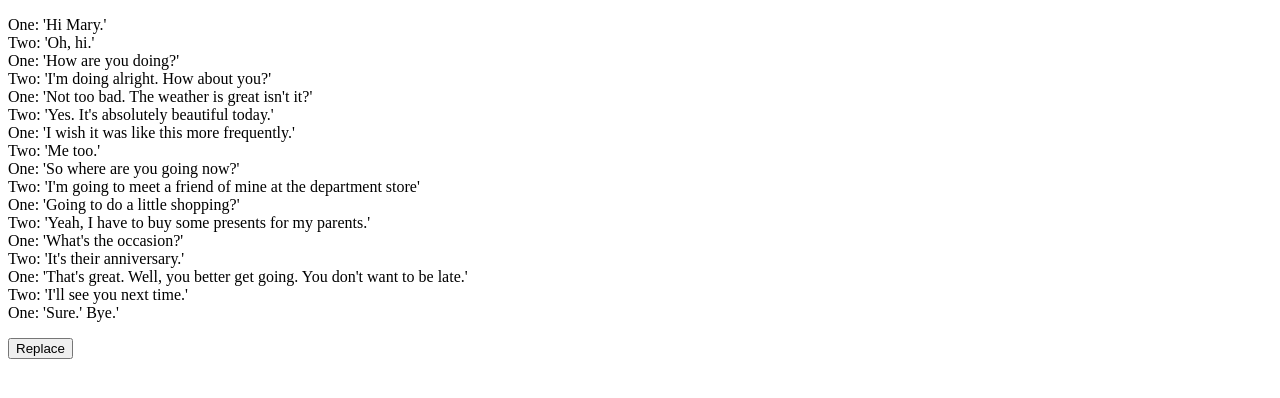
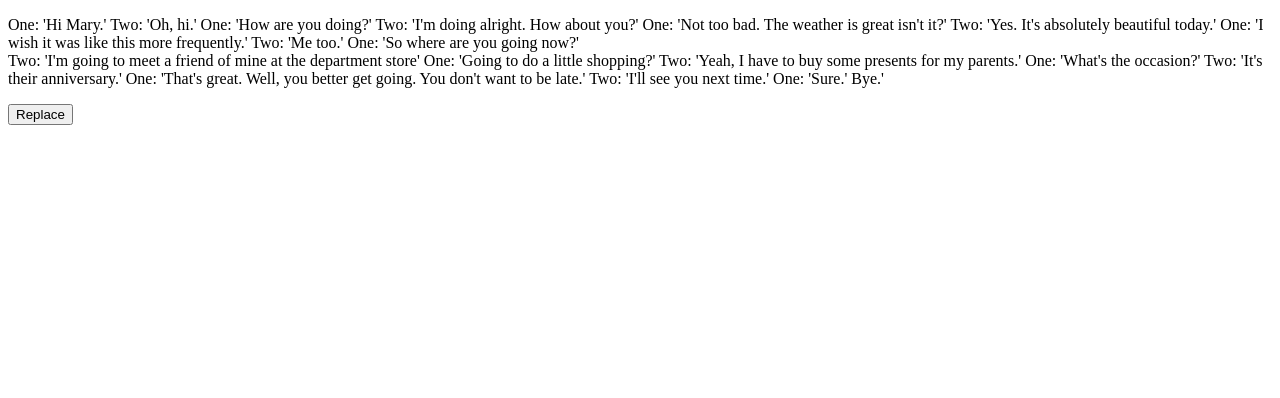
Before and after one commit to Elena2803/adv, a plain HTML site: page text.html in a window 1280 px wide. Drawn offline with Linux system fonts and the light colour scheme.

Commit message:
Update text.html

```diff
--- a/text.html
+++ b/text.html
@@ -9,22 +9,22 @@
 </head>
 
 <body>
-    <p class="text">One: 'Hi Mary.'<br>
-        Two: 'Oh, hi.'<br>
-        One: 'How are you doing?'<br>
-        Two: 'I'm doing alright. How about you?'<br>
-        One: 'Not too bad. The weather is great isn't it?'<br>
-        Two: 'Yes. It's absolutely beautiful today.'<br>
-        One: 'I wish it was like this more frequently.'<br>
-        Two: 'Me too.'<br>
+    <p class="text">One: 'Hi Mary.'
+        Two: 'Oh, hi.'
+        One: 'How are you doing?'
+        Two: 'I'm doing alright. How about you?'
+        One: 'Not too bad. The weather is great isn't it?'
+        Two: 'Yes. It's absolutely beautiful today.'
+        One: 'I wish it was like this more frequently.'
+        Two: 'Me too.'
         One: 'So where are you going now?'<br>
-        Two: 'I'm going to meet a friend of mine at the department store'<br>
-        One: 'Going to do a little shopping?'<br>
-        Two: 'Yeah, I have to buy some presents for my parents.'<br>
-        One: 'What's the occasion?'<br>
-        Two: 'It's their anniversary.'<br>
-        One: 'That's great. Well, you better get going. You don't want to be late.'<br>
-        Two: 'I'll see you next time.'<br>
+        Two: 'I'm going to meet a friend of mine at the department store'
+        One: 'Going to do a little shopping?'
+        Two: 'Yeah, I have to buy some presents for my parents.'
+        One: 'What's the occasion?'
+        Two: 'It's their anniversary.'
+        One: 'That's great. Well, you better get going. You don't want to be late.'
+        Two: 'I'll see you next time.'
         One: 'Sure.' Bye.'</p>
     <button class="replace">Replace</button>
     <script>
```
